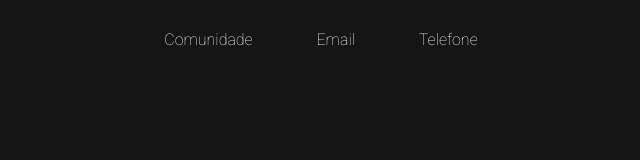
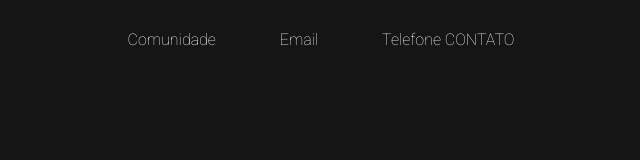
Before and after one commit to SAwarm/launchBase, a plain HTML site: page desafio.html in a window 1280 px wide. Shown: the whole page, without its empty margins (319-959 px from the left). Drawn offline with Linux system fonts and the light colour scheme.

Commit message:
update desafio

```diff
--- a/desafio.html
+++ b/desafio.html
@@ -42,7 +42,7 @@
                     Email
                 </a>
                 <a href=tel:+55479920787>
-                    Telefone
+                    Telefone CONTATO
                 </a>
             </div>
         </header>
```
